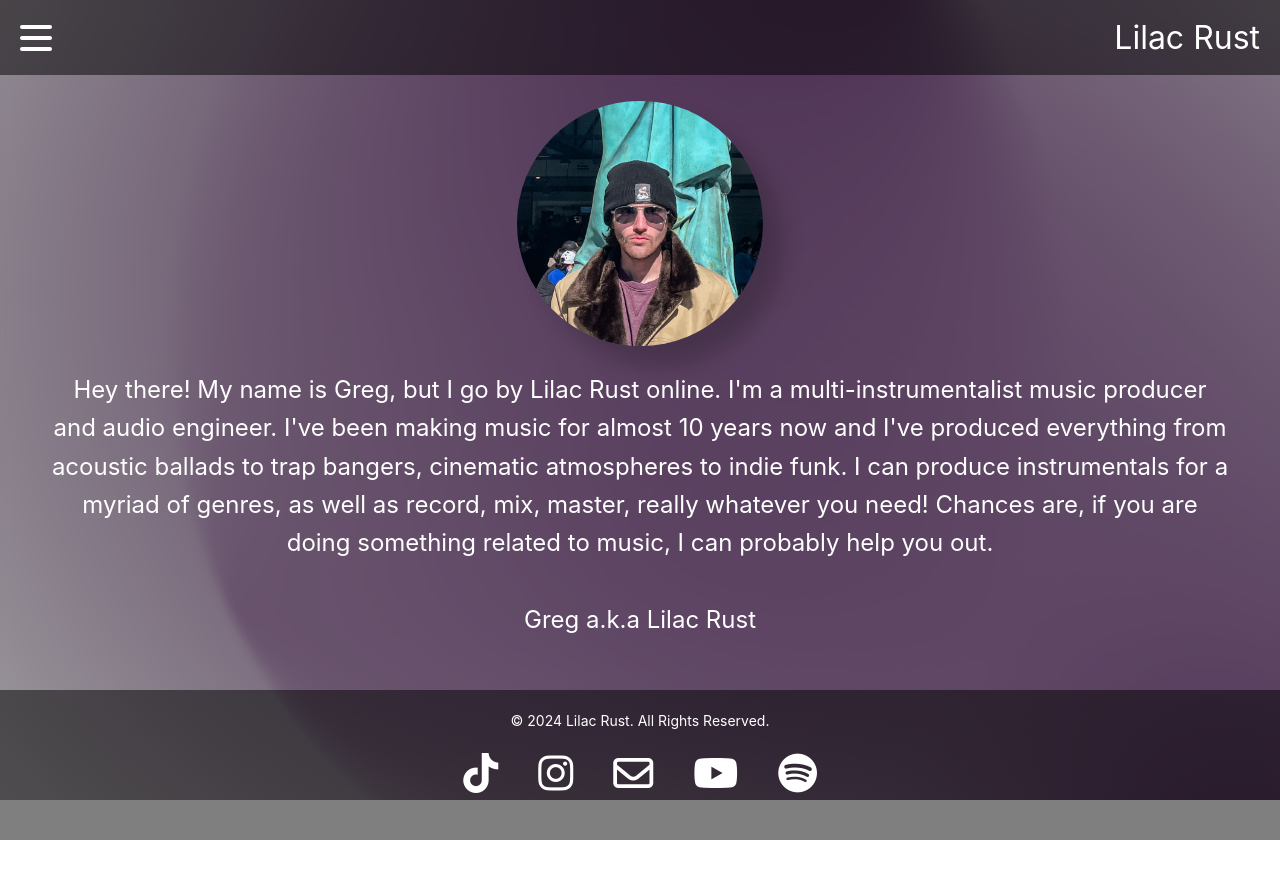
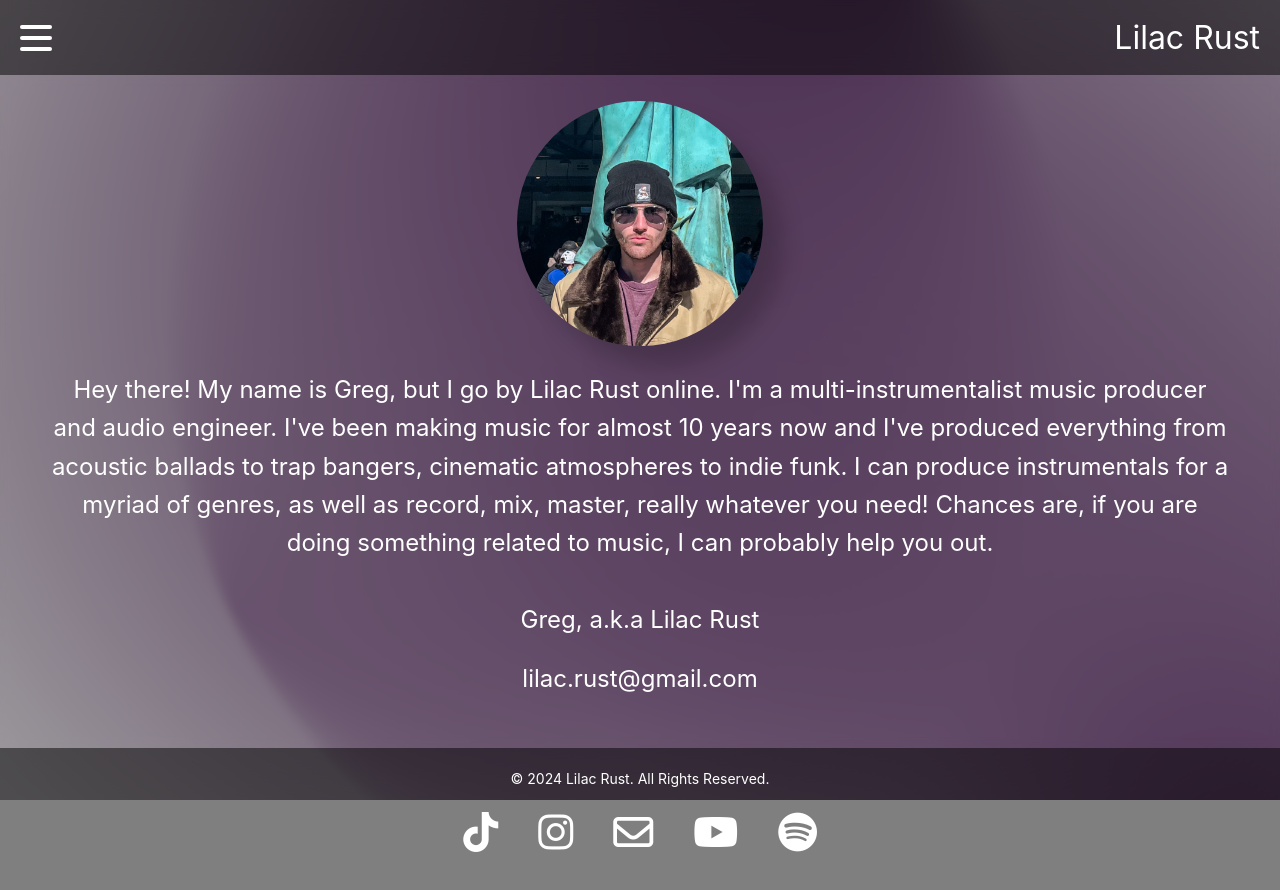
Before and after one commit to 18gdoyle/lilac-rust-recordings, a Vue app: page /about in a window 1280 px wide. Shown: the top 890 px of the page. Before the commit the page ends 840 px from the top, so only its background shows below. Built offline with nearby package versions, Linux system fonts and the light colour scheme.

Commit message:
Update AboutView.vue

```diff
--- a/src/views/AboutView.vue
+++ b/src/views/AboutView.vue
@@ -13,7 +13,11 @@
           something related to music, I can probably help you out.
           <br />
           <br />
-          Greg a.k.a Lilac Rust
+          Greg, a.k.a Lilac Rust
+          <div class="emailLinkDiv">
+            <a class="hover-underline-animation emailLink" href="mailto:lilac.rust@gmail.com"
+              target="_blank">lilac.rust@gmail.com</a>
+          </div>
         </div>
       </div>
     </div>
```
